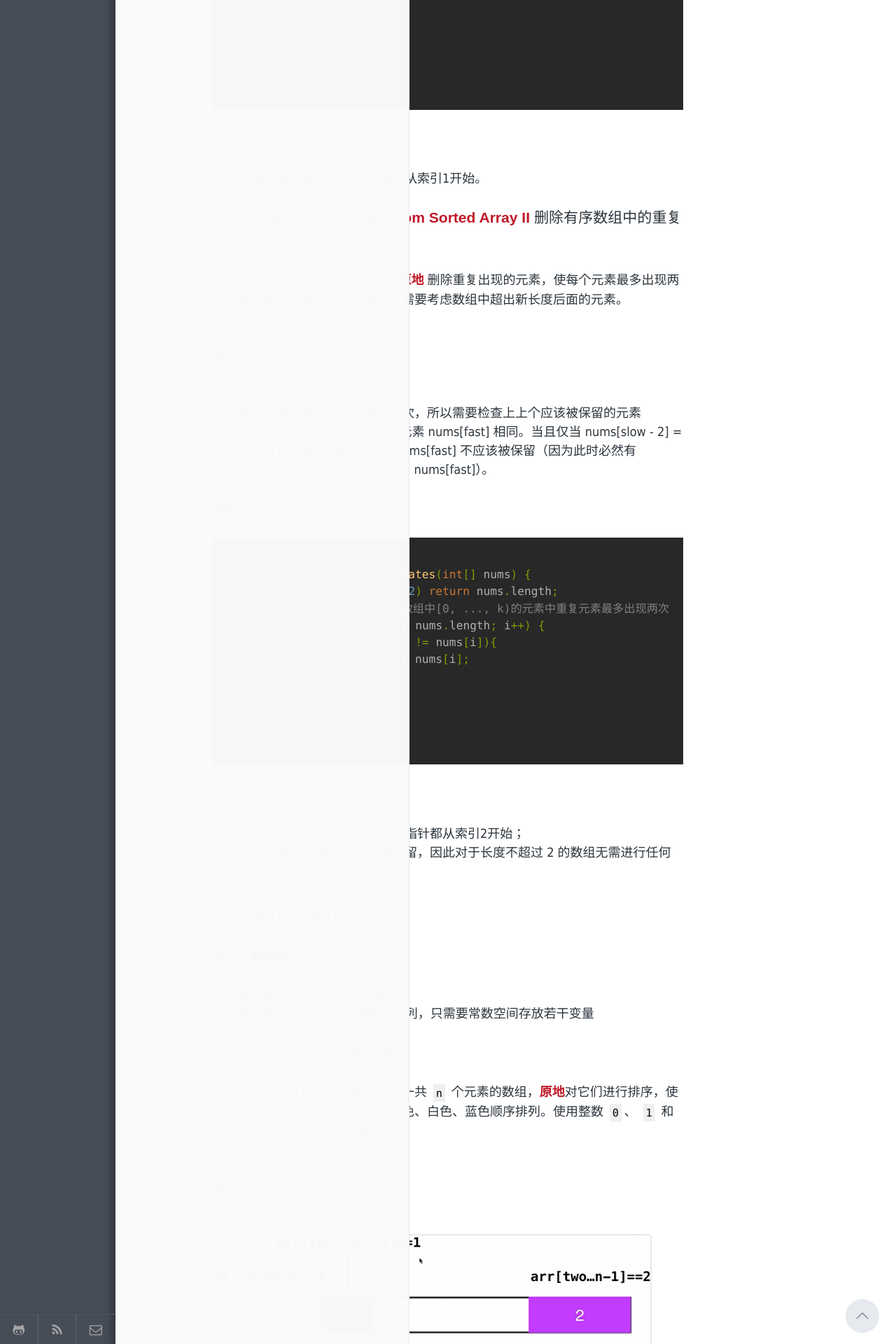
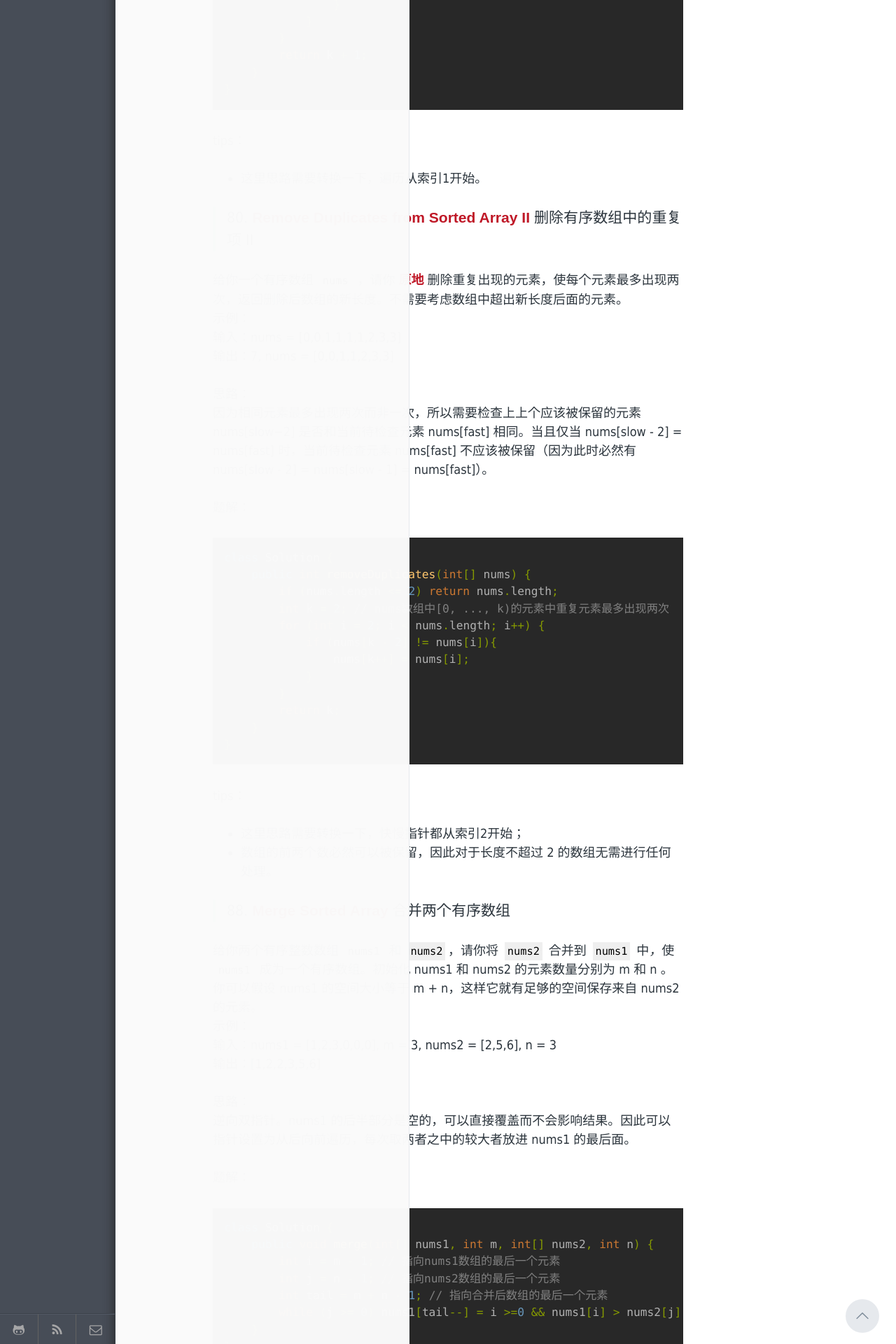
Before and after one commit to YuJie2020/yujie2020.github.io, a Jekyll site: the page built from _posts/技术/2021-04-06-array-and-list-algorithm.md, in a window 1280 px wide. Shown: the part 3080-5000 px from the top of the page at 70% size. Built offline with Jekyll 4.4.1, drawn with Linux system fonts in a browser that asks for light colours; comment, search, counter and statistics services are not loaded.

Commit message:
update array-list blog2

````diff
--- a/_posts/技术/2021-04-06-array-and-list-algorithm.md
+++ b/_posts/技术/2021-04-06-array-and-list-algorithm.md
@@ -137,6 +137,37 @@ tips：
 - 这里思路需要转换一下，快慢指针都从索引2开始；
 - 数组的前两个数必然可以被保留，因此对于长度不超过 2 的数组无需进行任何处理。
 
+### 88. [Merge Sorted Array](https://leetcode-cn.com/problems/merge-sorted-array/) 合并两个有序数组
+
+给你两个有序整数数组 `nums1` 和 `nums2`，请你将 `nums2` 合并到 `nums1` 中*，*使 `nums1` 成为一个有序数组。初始化 nums1 和 nums2 的元素数量分别为 m 和 n 。你可以假设 nums1 的空间大小等于 m + n，这样它就有足够的空间保存来自 nums2 的元素。
+示例：
+输入：nums1 = [1,2,3,0,0,0], m = 3, nums2 = [2,5,6], n = 3
+输出：[1,2,2,3,5,6]
+
+思路：
+逆向双指针。nums1 的后半部分是空的，可以直接覆盖而不会影响结果。因此可以指针设置为从后向前遍历，每次取两者之中的较大者放进 nums1 的最后面。
+
+题解：
+
+```java
+class Solution {
+    public void merge(int[] nums1, int m, int[] nums2, int n) {
+        int i = m - 1; // 指向nums1数组的最后一个元素
+        int j = n - 1; // 指向nums2数组的最后一个元素
+        int tail = m + n - 1; // 指向合并后数组的最后一个元素
+        while (j >= 0) nums1[tail--] = i >=0 && nums1[i] > nums2[j] ? nums1[i--] : nums2[j--];
+    }
+}
+```
+
+tips：
+
+- 这里思路需要转换一下，指针都从末尾开始；
+- i是否大于0判断要位于两指针元素大小比较的前面，防止空指针异常；
+- i和j指针指向的位置即为nums1和nums2数组中下一个该“放置”的元素。
+- 时间复杂度：O(m + n)
+- 空间复杂度：O(1)
+
 ## Ⅱ Sort Colors
 
 使用**三路快排**的思路。
````
